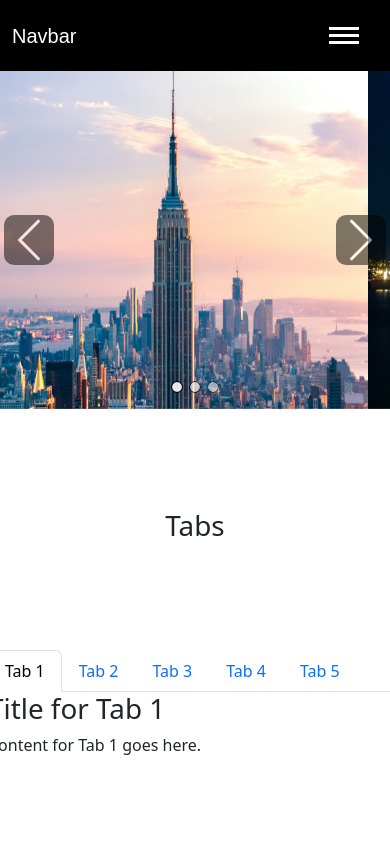
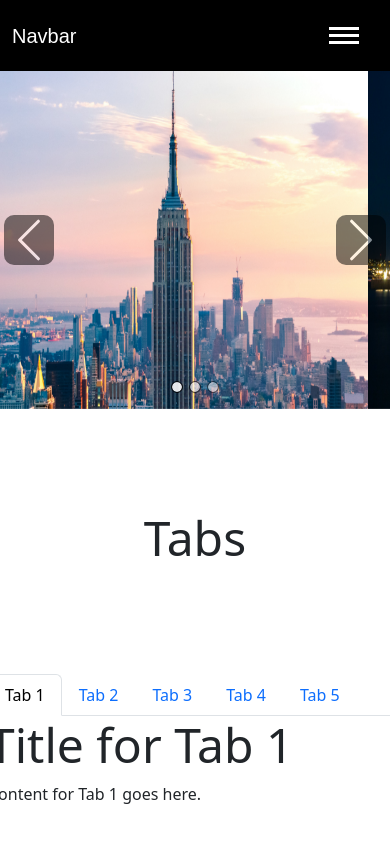
Before and after one commit to ahsanaman883/sections, an Angular app in the folder sections/: page / in a window 390 px wide. Shown: the top 844 px of the page. Built offline with nearby package versions, Linux system fonts and the light colour scheme.

Commit message:
add gallery

```diff
--- a/sections/src/app/app.component.html
+++ b/sections/src/app/app.component.html
@@ -5,3 +5,4 @@
 <app-login></app-login>
 <app-signup></app-signup>
 <app-search></app-search>
+<app-gallery></app-gallery>
--- a/sections/src/app/app.module.ts
+++ b/sections/src/app/app.module.ts
@@ -10,6 +10,7 @@ import { CardComponent } from './card/card.component';
 import { LoginComponent } from './login/login.component';
 import { SignupComponent } from './signup/signup.component';
 import { SearchComponent } from './search/search.component';
+import { GalleryComponent } from './gallery/gallery.component';
 
 @NgModule({
   declarations: [
@@ -20,7 +21,8 @@ import { SearchComponent } from './search/search.component';
     CardComponent,
     LoginComponent,
     SignupComponent,
-    SearchComponent
+    SearchComponent,
+    GalleryComponent
   ],
   imports: [
     BrowserModule,
--- /dev/null
+++ b/sections/src/app/gallery/gallery.component.css
@@ -0,0 +1,78 @@
+.container {
+    padding: 100px 0px;
+  }
+
+  .row {
+    /* Styles for the row */
+  }
+
+  .col-12 {
+    margin-bottom: 15px;
+  }
+
+  .col-md-6 {
+    /* Styles for col-md-6 */
+  }
+
+  .col-xl-4 {
+    /* Styles for col-xl-4 */
+  }
+
+  .img-card {
+    width: 100%;
+    position: relative;
+    border-radius: 5px;
+    overflow: hidden;
+  }
+
+  .img-overlay {
+    position: absolute;
+    top: 0;
+    left: 0;
+    width: 100%;
+    height: 0%;
+    background-color: rgba(0, 0, 0, 0.5);
+    color: white;
+    opacity: 0;
+    padding: 20px;
+    display: flex;
+    flex-direction: column;
+    justify-content: center;
+    align-items: center;
+    z-index: 9;
+    transition: all 0.5s ease;
+  }
+
+  .img-card:hover .img-overlay {
+    opacity: 1;
+    height: 100%;
+  }
+
+  .img-overlay h1 {
+      font-size: 25px;
+  }
+  .img-overlay p {
+    font-size: 14px;
+  }
+
+  .img-btn {
+    /* Styles for img-btn */
+  }
+
+  .btn {
+    padding: 8px 20px;
+    background-color: cornflowerblue;
+    color: aliceblue;
+  }
+
+  .img-box {
+    width: 100%;
+    height: 100%;
+    position: relative;
+  }
+
+  .img-box img {
+    width: 100%;
+    height: 100%;
+    z-index: 2;
+  }
--- /dev/null
+++ b/sections/src/app/gallery/gallery.component.html
@@ -0,0 +1,105 @@
+<div class="container">
+    <div class="row">
+
+        <div class="col-12 col-md-6 col-xl-4">
+            <div class="img-card">
+                <div class="img-overlay">
+                    <h1>This is a title</h1>
+                    <p>Lorem ipsum dolor sit amet consectetur adipisicing elit. Similique, obcaecati.</p>
+                    <div class="img-btn"><a href="" class="btn">Read More</a></div>
+                </div>
+                <div class="img-box"><img src="../../assets/images/img2.jpg" alt=""></div>
+            </div>
+        </div>
+
+        <div class="col-12 col-md-6 col-xl-4">
+            <div class="img-card">
+                <div class="img-overlay">
+                    <h1>This is a title</h1>
+                    <p>Lorem ipsum dolor sit amet consectetur adipisicing elit. Similique, obcaecati.</p>
+                    <div class="img-btn"><a href="" class="btn">Read More</a></div>
+                </div>
+                <div class="img-box"><img src="../../assets/images/img2.jpg" alt=""></div>
+            </div>
+        </div>
+
+        <div class="col-12 col-md-6 col-xl-4">
+            <div class="img-card">
+                <div class="img-overlay">
+                    <h1>This is a title</h1>
+                    <p>Lorem ipsum dolor sit amet consectetur adipisicing elit. Similique, obcaecati.</p>
+                    <div class="img-btn"><a href="" class="btn">Read More</a></div>
+                </div>
+                <div class="img-box"><img src="../../assets/images/img2.jpg" alt=""></div>
+            </div>
+        </div>
+
+        <div class="col-12 col-md-6 col-xl-4">
+            <div class="img-card">
+                <div class="img-overlay">
+                    <h1>This is a title</h1>
+                    <p>Lorem ipsum dolor sit amet consectetur adipisicing elit. Similique, obcaecati.</p>
+                    <div class="img-btn"><a href="" class="btn">Read More</a></div>
+                </div>
+                <div class="img-box"><img src="../../assets/images/img2.jpg" alt=""></div>
+            </div>
+        </div>
+
+        <div class="col-12 col-md-6 col-xl-4">
+            <div class="img-card">
+                <div class="img-overlay">
+                    <h1>This is a title</h1>
+                    <p>Lorem ipsum dolor sit amet consectetur adipisicing elit. Similique, obcaecati.</p>
+                    <div class="img-btn"><a href="" class="btn">Read More</a></div>
+                </div>
+                <div class="img-box"><img src="../../assets/images/img2.jpg" alt=""></div>
+            </div>
+        </div>
+
+        <div class="col-12 col-md-6 col-xl-4">
+            <div class="img-card">
+                <div class="img-overlay">
+                    <h1>This is a title</h1>
+                    <p>Lorem ipsum dolor sit amet consectetur adipisicing elit. Similique, obcaecati.</p>
+                    <div class="img-btn"><a href="" class="btn">Read More</a></div>
+                </div>
+                <div class="img-box"><img src="../../assets/images/img2.jpg" alt=""></div>
+            </div>
+        </div>
+
+        <div class="col-12 col-md-6 col-xl-4">
+            <div class="img-card">
+                <div class="img-overlay">
+                    <h1>This is a title</h1>
+                    <p>Lorem ipsum dolor sit amet consectetur adipisicing elit. Similique, obcaecati.</p>
+                    <div class="img-btn"><a href="" class="btn">Read More</a></div>
+                </div>
+                <div class="img-box"><img src="../../assets/images/img2.jpg" alt=""></div>
+            </div>
+        </div>
+
+        <div class="col-12 col-md-6 col-xl-4">
+            <div class="img-card">
+                <div class="img-overlay">
+                    <h1>This is a title</h1>
+                    <p>Lorem ipsum dolor sit amet consectetur adipisicing elit. Similique, obcaecati.</p>
+                    <div class="img-btn"><a href="" class="btn">Read More</a></div>
+                </div>
+                <div class="img-box"><img src="../../assets/images/img2.jpg" alt=""></div>
+            </div>
+        </div>
+
+        <div class="col-12 col-md-6 col-xl-4">
+            <div class="img-card">
+                <div class="img-overlay">
+                    <h1>This is a title</h1>
+                    <p>Lorem ipsum dolor sit amet consectetur adipisicing elit. Similique, obcaecati.</p>
+                    <div class="img-btn"><a href="" class="btn">Read More</a></div>
+                </div>
+                <div class="img-box"><img src="../../assets/images/img2.jpg" alt=""></div>
+            </div>
+        </div>
+
+
+    </div>
+</div>
--- a/sections/src/styles.css
+++ b/sections/src/styles.css
@@ -1 +1,162 @@
 /* You can add global styles to this file, and also import other style files */
+
+
+* {
+    padding: 0;
+    margin: 0;
+    box-sizing: border-box;
+    scroll-behavior: smooth;
+    text-decoration: none;
+    list-style: none;
+}
+
+:root    {
+    /*              colors           */
+    --primary-color: ;
+    --secondary-color: ;
+    --tertiary-color: ;
+    --quaternary-color: ;
+
+    /*       gray-scale colors       */
+    --gray-color-1: #777;
+    --gray-color-2: #eee;
+    --gray-color-3: #ccc;
+    --gray-color-4: #555;
+    --gray-color-5: #999;
+
+    /*       white-colors       */
+    --white-color-1: #f0f5f9;
+    --white-color-2: #f5f0f0;
+    --white-color-3: #faf8f9;
+    --white-color-4: #f8f9fa;
+    --white-color-5: #f8f9f8;
+
+    /*         black and white       */
+    --black-color: #000;
+    --white-color: #fff;
+    --transparent-color: rgba(0, 0, 0, 0);
+
+    /*              fonts            */
+    --primary-font: ;
+    --secondary-font: ;
+    --tertiary-font: ;
+    --quaternary-font: ;
+
+    /*              font-families       */
+    --primary-font-family: ;
+    --secondary-font-family: ;
+    --tertiary-font-family: ;
+    --quaternary-font-family: ;
+
+    /*              padding-sizes       */
+    --padding-size-1: 10px;
+    --padding-size-2: 1rem;
+    --padding-size-3: 20px;
+    --padding-size-4: 25px;
+    --padding-size-5: 2rem;
+    --padding-size-6: 38px;
+    --padding-size-7: 3.5rem;
+    --padding-size-8: 4rem;
+    --padding-size-9: 5rem;
+    --padding-size-10: 6rem;
+
+    /*              margin-sizes       */
+    --margin-size-1: 10px;
+    --margin-size-2: 1rem;
+    --margin-size-3: 20px;
+    --margin-size-4: 25px;
+    --margin-size-5: 2rem;
+    --margin-size-6: 38px;
+    --margin-size-7: 3.5rem;
+    --margin-size-8: 4rem;
+    --margin-size-9: 5rem;
+    --margin-size-10: 6rem;
+}
+::selection     {}
+
+
+h1 {
+    font-size: 3rem; /* Adjust size as needed */
+  }
+
+  h2 {
+    font-size: 2.5rem; /* Adjust size as needed */
+  }
+
+  h3 {
+    font-size: 2rem; /* Adjust size as needed */
+  }
+
+  h4 {
+    font-size: 1.5rem; /* Adjust size as needed */
+  }
+
+  h5 {
+    font-size: 1.25rem; /* Adjust size as needed */
+  }
+
+  h6 {
+    font-size: 1rem; /* Adjust size as needed */
+  }
+  p  {
+    font-size: 1rem; /* Adjust size as needed */
+  }
+  a  {
+    text-decoration: none;
+  }
+  li  {
+    list-style: none;
+  }
+
+  /* Button Styles */
+.main-btn {
+    display: inline-block;
+    padding: 10px 20px;
+    font-size: 1rem;
+    font-weight: bold;
+    text-decoration: none;
+    text-align: center;
+    cursor: pointer;
+    border: 2px solid #000;
+    border-radius: 5px;
+    background-color: #fff;
+    color: #000;
+    transition: all 0.3s ease;
+  }
+
+  /* Hover State */
+  .main-btn:hover {
+    background-color: #000;
+    color: #fff;
+  }
+
+  /* Width, height, and color of scrollbar */
+::-webkit-scrollbar {
+    width: 10px;
+    height: 10px;
+  }
+
+  /* Track (background) of the scrollbar */
+  ::-webkit-scrollbar-track {
+    background: #f1f1f1;
+  }
+
+  /* Handle (thumb) of the scrollbar */
+  ::-webkit-scrollbar-thumb {
+    background: #888;
+    border-radius: 5px;
+  }
+
+  /* Handle on hover */
+  ::-webkit-scrollbar-thumb:hover {
+    background: #555;
+  }
+
+
+.section-padding   {
+    padding: 100px 0px;
+}
+.section-h1  {
+    font-size: 4rem;
+}
+/* ========================= BASIC CODES ============================= */
```
Also changed, not shown: sections/src/app/gallery/gallery.component.ts (added, +10 -0 lines), 1 other file (tests, documents, lock files or other folders).
